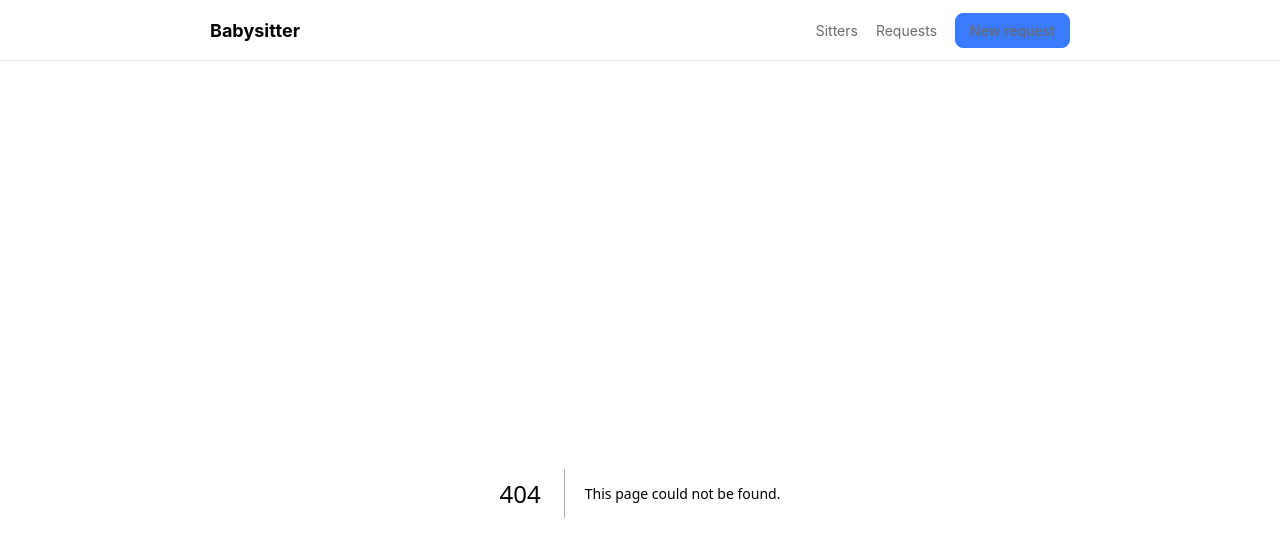
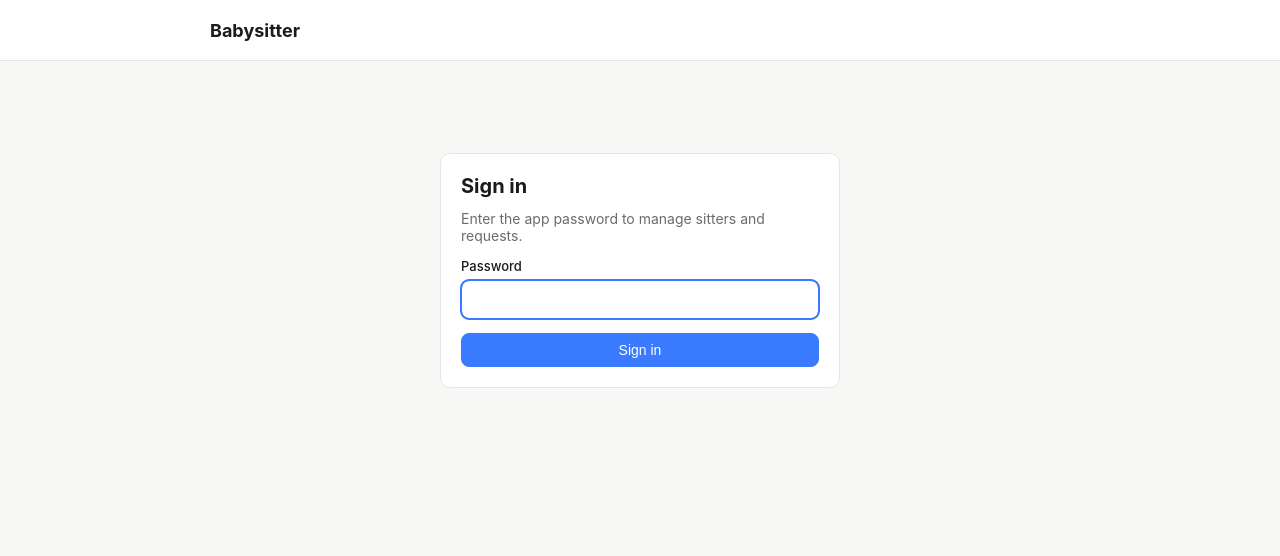
Before and after one commit to kyleb7777/Babysitter, a Next.js app: page /login in a window 1280 px wide. Before the commit this address had no page. Shown: the top 556 px of the page. Built offline with nearby package versions, Linux system fonts and the light colour scheme; no server answers.

Commit message:
Add password auth and seed script
Single-password gate for the web UI, enforced by edge middleware using a
signed HMAC session cookie. Twilio webhook and cron sweep stay public.
Seed script adds 5 fake sitters so you can try the UI before wiring up
real numbers.

```diff
--- a/app/layout.tsx
+++ b/app/layout.tsx
@@ -1,13 +1,21 @@
 import "./globals.css";
+import { cookies } from "next/headers";
 import Link from "next/link";
 import type { Metadata } from "next";
+import { authCookieName, verifySessionToken } from "@/lib/auth";
+import { logout } from "./login/actions";
 
 export const metadata: Metadata = {
   title: "Babysitter",
   description: "Sequential SMS outreach for finding a babysitter",
 };
 
-export default function RootLayout({ children }: { children: React.ReactNode }) {
+export default async function RootLayout({ children }: { children: React.ReactNode }) {
+  const token = cookies().get(authCookieName())?.value;
+  const signedIn = process.env.SESSION_SECRET
+    ? await verifySessionToken(token)
+    : false;
+
   return (
     <html lang="en">
       <body>
@@ -15,9 +23,16 @@ export default function RootLayout({ children }: { children: React.ReactNode })
           <div className="container headerRow">
             <Link href="/" className="brand">Babysitter</Link>
             <nav className="nav">
-              <Link href="/sitters">Sitters</Link>
-              <Link href="/requests">Requests</Link>
-              <Link href="/requests/new" className="btn btnPrimary">New request</Link>
+              {signedIn ? (
+                <>
+                  <Link href="/sitters">Sitters</Link>
+                  <Link href="/requests">Requests</Link>
+                  <Link href="/requests/new" className="btn btnPrimary">New request</Link>
+                  <form action={logout} style={{ display: "inline" }}>
+                    <button type="submit" className="btn" title="Sign out">Sign out</button>
+                  </form>
+                </>
+              ) : null}
             </nav>
           </div>
         </header>
--- /dev/null
+++ b/app/login/actions.ts
@@ -0,0 +1,41 @@
+"use server";
+
+import { cookies } from "next/headers";
+import { redirect } from "next/navigation";
+import {
+  authCookieName,
+  authMaxAge,
+  checkPassword,
+  issueSessionToken,
+} from "@/lib/auth";
+
+function safeNext(next: string | undefined) {
+  if (!next) return "/";
+  // Only allow relative paths, no protocol-relative or external redirects.
+  if (!next.startsWith("/") || next.startsWith("//")) return "/";
+  return next;
+}
+
+export async function login(formData: FormData) {
+  const password = String(formData.get("password") ?? "");
+  const next = safeNext(String(formData.get("next") ?? "/"));
+
+  if (!checkPassword(password)) {
+    redirect(`/login?error=1&next=${encodeURIComponent(next)}`);
+  }
+
+  const token = await issueSessionToken();
+  cookies().set(authCookieName(), token, {
+    httpOnly: true,
+    secure: process.env.NODE_ENV === "production",
+    sameSite: "lax",
+    path: "/",
+    maxAge: authMaxAge(),
+  });
+  redirect(next);
+}
+
+export async function logout() {
+  cookies().delete(authCookieName());
+  redirect("/login");
+}
--- /dev/null
+++ b/app/login/page.tsx
@@ -0,0 +1,29 @@
+import { login } from "./actions";
+
+export default function LoginPage({
+  searchParams,
+}: {
+  searchParams: { error?: string; next?: string };
+}) {
+  return (
+    <div style={{ maxWidth: 400, margin: "60px auto" }}>
+      <div className="card">
+        <h1 className="h1" style={{ fontSize: 20 }}>Sign in</h1>
+        <p className="muted" style={{ marginTop: -8 }}>
+          Enter the app password to manage sitters and requests.
+        </p>
+        {searchParams.error && (
+          <div className="error">Incorrect password.</div>
+        )}
+        <form action={login} className="form">
+          <input type="hidden" name="next" value={searchParams.next ?? "/"} />
+          <div className="field">
+            <label htmlFor="password">Password</label>
+            <input id="password" name="password" type="password" autoFocus required />
+          </div>
+          <button className="btn btnPrimary" type="submit">Sign in</button>
+        </form>
+      </div>
+    </div>
+  );
+}
--- /dev/null
+++ b/lib/auth.ts
@@ -0,0 +1,102 @@
+const COOKIE_NAME = "bs_session";
+const MAX_AGE_SECONDS = 60 * 60 * 24 * 30; // 30 days
+
+export function authCookieName() {
+  return COOKIE_NAME;
+}
+
+export function authMaxAge() {
+  return MAX_AGE_SECONDS;
+}
+
+function getSecret() {
+  const s = process.env.SESSION_SECRET;
+  if (!s || s.length < 16) {
+    throw new Error(
+      "SESSION_SECRET must be set to a random string of 16+ chars."
+    );
+  }
+  return s;
+}
+
+async function hmacKey(secret: string) {
+  return crypto.subtle.importKey(
+    "raw",
+    new TextEncoder().encode(secret),
+    { name: "HMAC", hash: "SHA-256" },
+    false,
+    ["sign", "verify"]
+  );
+}
+
+function toHex(buf: ArrayBuffer) {
+  return Array.from(new Uint8Array(buf))
+    .map((b) => b.toString(16).padStart(2, "0"))
+    .join("");
+}
+
+function fromHex(hex: string) {
+  const out = new Uint8Array(hex.length / 2);
+  for (let i = 0; i < out.length; i++) {
+    out[i] = parseInt(hex.substr(i * 2, 2), 16);
+  }
+  return out;
+}
+
+async function sign(value: string, secret: string) {
+  const key = await hmacKey(secret);
+  const sig = await crypto.subtle.sign(
+    "HMAC",
+    key,
+    new TextEncoder().encode(value)
+  );
+  return toHex(sig);
+}
+
+/** Returns "<issuedAt>.<signature>". */
+export async function issueSessionToken() {
+  const issuedAt = Date.now().toString();
+  const sig = await sign(issuedAt, getSecret());
+  return `${issuedAt}.${sig}`;
+}
+
+/** Edge-safe: works in middleware and node runtimes. */
+export async function verifySessionToken(token: string | undefined, secret?: string) {
+  if (!token) return false;
+  const [issuedAt, sig] = token.split(".");
+  if (!issuedAt || !sig) return false;
+
+  const s = secret ?? getSecret();
+  let expected: string;
+  try {
+    expected = await sign(issuedAt, s);
+  } catch {
+    return false;
+  }
+  if (expected.length !== sig.length) return false;
+
+  // Constant-time compare
+  const a = fromHex(sig);
+  const b = fromHex(expected);
+  if (a.length !== b.length) return false;
+  let diff = 0;
+  for (let i = 0; i < a.length; i++) diff |= a[i] ^ b[i];
+  if (diff !== 0) return false;
+
+  const ageMs = Date.now() - Number(issuedAt);
+  if (!Number.isFinite(ageMs) || ageMs < 0) return false;
+  return ageMs < MAX_AGE_SECONDS * 1000;
+}
+
+export function checkPassword(input: string) {
+  const expected = process.env.SESSION_PASSWORD;
+  if (!expected) {
+    throw new Error("SESSION_PASSWORD must be set.");
+  }
+  if (input.length !== expected.length) return false;
+  let diff = 0;
+  for (let i = 0; i < input.length; i++) {
+    diff |= input.charCodeAt(i) ^ expected.charCodeAt(i);
+  }
+  return diff === 0;
+}
--- a/package.json
+++ b/package.json
@@ -9,7 +9,11 @@
     "lint": "next lint",
     "postinstall": "prisma generate",
     "db:push": "prisma db push",
+    "db:seed": "prisma db seed",
     "worker": "tsx scripts/worker.ts"
+  },
+  "prisma": {
+    "seed": "tsx prisma/seed.ts"
   },
   "dependencies": {
     "@prisma/client": "^5.22.0",
```
Also changed, not shown: middleware.ts (added, +36 -0 lines), prisma/seed.ts (added, +54 -0 lines), 2 other files (tests, documents, lock files or other folders).
